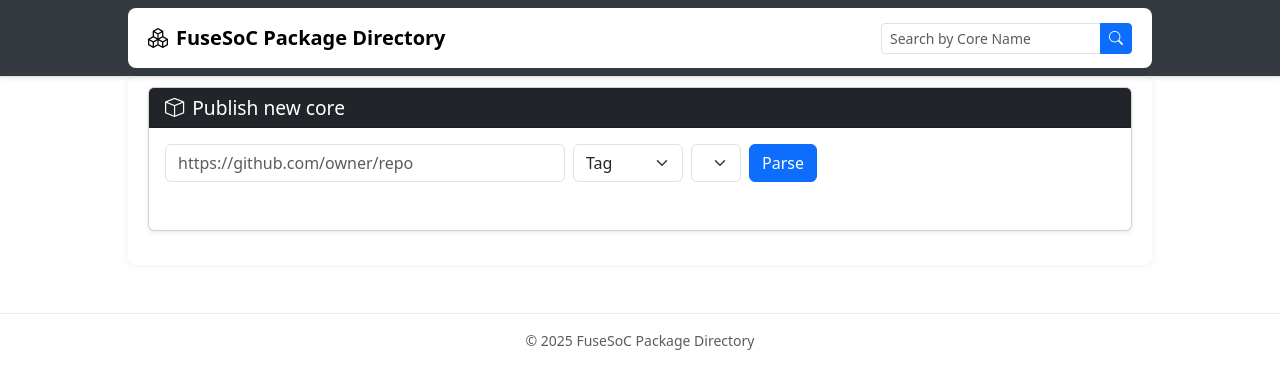
After one commit to fusesoc/fusesoc-webserver, a Django app: page /publish in a window 1280 px wide. The commit adds this page. Shown: the top 389 px of the page. Run offline with Django 5.2, Linux system fonts and the light colour scheme; lists and menus that the app fills with data are empty; some libraries are stand-ins or nearby versions.

Commit message:
Adds UI for publishing core packages from GitHub
Adds a user interface for publishing core packages directly from GitHub repositories.
This includes a form to specify the repository URL, version type (latest, tag, or commit),
and the corresponding tag or commit hash.

Introduces JavaScript functionality to fetch repository details, list .core files,
validate the selected .core file against an API endpoint, and publish it.
Also adds .gitignore entry for staticfiles directory.

```diff
--- /dev/null
+++ b/core_directory/static/js/publish_core_from_github.js
@@ -0,0 +1,508 @@
+let lastValidatedCore = null; // { blob, filename }
+
+document.addEventListener('DOMContentLoaded', function() {
+
+    /**
+     * Extracts owner and repo from a GitHub URL.
+     * @param {string} url
+     * @returns {{owner: string, repo: string}|null}
+     */
+    function getOwnerRepo(url) {
+        var match = url.match(/^https?:\/\/github\.com\/([^\/]+)\/([^\/]+?)(?:\.git)?\/?$/);
+        if (!match) return null;
+        return { owner: match[1], repo: match[2] };
+    }
+
+    /**
+     * Renders the result area with repository and core file info.
+     * @param {object} obj
+     */
+    function showResult(obj) {
+        const resultDiv = document.getElementById('result');
+        if (obj.error) {
+            resultDiv.innerHTML = `<div class="alert alert-danger">${obj.error}</div>`;
+            return;
+        }
+        let html = '';
+        if (obj.repo) {
+            html += `
+            <div class="card mb-3">
+            ${getCardHeaderHtml("bi-github", "Repository details")}
+            <div class="card-body">
+                <h5 class="card-title">
+                <a href="${obj.repo.url}" target="_blank">${obj.repo.name}</a>
+                </h5>
+                <p class="card-text">${obj.repo.description || ''}</p>
+                <p class="card-text">
+                <span class="me-3">⭐ ${obj.repo.stars}</span>
+                <span>🍴 ${obj.repo.forks}</span>
+                </p>
+            </div>
+            </div>
+            `;
+        }
+        if (obj.core_files) {
+            html += `${getCardHeaderHtml("bi-boxes", "Available cores")}`;
+            if (obj.core_files.length > 0) {
+                html += `
+                    <div class="input-group mb-3">
+                        <select id="core-file-select" class="form-select">
+                            ${obj.core_files.map(f => `<option value="${f}">${f}</option>`).join('')}
+                        </select>
+                        <button id="validate-core-btn" type="button" class="btn btn-primary">Validate</button>
+                        <button id="publish-core-btn" type="button" class="btn btn-secondary" disabled>Publish</button>
+                    </div>
+                    <div id="validate-result" style="margin-top:1em;"></div>
+                `;
+            } else {
+                html +=
+                    `<div class="alert alert-warning">
+                        <strong>No <code>.core</code> files found in the repository.</strong><br>
+                        <span class="text-muted">
+                            Note: Only <code>.core</code> files located in the root of the repository can be published.
+                        </span>
+                    </div>`;
+            }
+        }
+        // html += `<pre>${JSON.stringify(obj, null, 2)}</pre>`;
+        resultDiv.innerHTML = html;
+
+        // Add event listeners
+        const validateBtn = document.getElementById('validate-core-btn');
+        const publishBtn = document.getElementById('publish-core-btn');
+        const select = document.getElementById('core-file-select');
+
+        if (validateBtn) {
+            validateBtn.addEventListener('click', function() {
+                const coreFilePath = select.value;
+                validateCoreFile(obj, coreFilePath);
+            });
+        }
+        if (publishBtn) {
+            publishBtn.addEventListener('click', publishCoreFile);
+        }
+        if (select) {
+            select.addEventListener('change', function() {
+                // Clear validation result and disable publish when selection changes
+                document.getElementById('validate-result').innerHTML = '';
+                if (publishBtn) {
+                    publishBtn.disabled = true;
+                    publishBtn.classList.remove('btn-success');
+                    publishBtn.classList.add('btn-secondary');
+                }
+                lastValidatedCore = null;
+            });
+        }
+    }
+
+    /**
+     * Returns the card header HTML with the given title.
+     * @param {string} title
+     * @returns {string}
+     */
+    function getCardHeaderHtml(icon, title) {
+        let template = document.getElementById('card-header-template').innerHTML;
+        return template.replace(/__TITLE__/g, title).replace(/__ICON__/g, icon);
+    }
+
+    /**
+     * Clears the result display area.
+     */
+    function clearResult() {
+        document.getElementById('result').innerHTML = '';
+    }
+
+    /**
+     * Shows/hides tag and commit fields based on version type.
+     */
+    function toggleFields() {
+        const versionType = document.getElementById('version_type').value;
+        document.getElementById('tag-field').style.display = (versionType === 'tag') ? '' : 'none';
+        document.getElementById('commit-field').style.display = (versionType === 'commit') ? '' : 'none';
+    }
+
+    /**
+     * When the repo URL input loses focus (blur), fetch tags if "Tag" is selected.
+     */
+    document.getElementById('repo_url').addEventListener('blur', function() {
+        if (document.getElementById('version_type').value === 'tag') {
+            fetchTags();
+        }
+    });
+
+    /**
+     * When the version type changes, clear the result, update fields, and fetch tags if needed.
+     */
+    document.getElementById('version_type').addEventListener('change', function() {
+        clearResult();
+        toggleFields();
+        if (this.value === 'tag') {
+            fetchTags();
+        }
+    });
+
+    /**
+     * When the tag selection changes, clear the result.
+     */
+    document.getElementById('tag').addEventListener('change', clearResult);
+
+    /**
+     * When the commit input changes, clear the result.
+     */
+    document.getElementById('commit').addEventListener('input', clearResult);
+
+    /**
+     * When the repo URL input changes, clear the result.
+     */
+    document.getElementById('repo_url').addEventListener('input', clearResult);
+    /**
+     * Handles GitHub API error responses and rate limits.
+     * @param {object} data
+     * @param {string} defaultError
+     * @param {function} [showResultFn=showResult]
+     * @returns {boolean}
+     */
+    function handleGithubApiResponse(data, defaultError, showResultFn = showResult) {
+        if (data && data.message) {
+            if (data.message.includes('API rate limit exceeded')) {
+                showResultFn({ error: 'GitHub API rate limit exceeded. Please wait and try again later.' });
+            } else {
+                showResultFn({ error: `GitHub API error: ${data.message}` });
+            }
+            return false;
+        }
+        if (data === undefined || data === null) {
+            showResultFn({ error: defaultError });
+            return false;
+        }
+        return true;
+    }
+
+    /**
+     * Fetches tags for the selected repository and populates the tag select.
+     */
+    function fetchTags() {
+        clearResult();
+        const repoUrl = document.getElementById('repo_url').value;
+        const info = getOwnerRepo(repoUrl);
+        const tagSelect = document.getElementById('tag');
+        tagSelect.innerHTML = '';
+        if (!info) {
+            tagSelect.innerHTML = '<option value="">Invalid URL</option>';
+            return;
+        }
+        fetch(`https://api.github.com/repos/${info.owner}/${info.repo}/tags`)
+            .then(response => response.json())
+            .then(data => {
+                if (!handleGithubApiResponse(data, 'Error fetching tags.')) return;
+                if (Array.isArray(data) && data.length > 0) {
+                    data.forEach(tag => {
+                        const option = document.createElement('option');
+                        option.value = tag.name;
+                        option.textContent = tag.name;
+                        tagSelect.appendChild(option);
+                    });
+                } else {
+                    tagSelect.innerHTML = '<option value="">No tags found</option>';
+                }
+            })
+            .catch(err => showResult({ error: 'Error fetching tags.' }));
+    }
+
+    /**
+     * Lists all .core files in the repo at the given SHA.
+     * @param {string} owner
+     * @param {string} repo
+     * @param {string} sha
+     * @returns {Promise<string[]>}
+     */
+    async function listCoreFiles(owner, repo, sha) {
+        const treeUrl = `https://api.github.com/repos/${owner}/${repo}/git/trees/${sha}?recursive=1`;
+        try {
+            const response = await fetch(treeUrl);
+            const data = await response.json();
+            if (!handleGithubApiResponse(data, 'Error listing .core files.')) return [];
+            if (!data.tree) return [];
+            return data.tree
+                .filter(item =>
+                    item.type === 'blob' &&
+                    item.path.endsWith('.core') &&
+                    !item.path.includes('/') // Only root files
+                )
+                .map(item => item.path);
+        } catch (err) {
+            showResult({ error: 'Error listing .core files.' });
+            return [];
+        }
+    }
+
+    /**
+     * Validates the selected core file by sending it to the API.
+     * @param {object} obj
+     * @param {string} coreFilePath
+     */
+    async function validateCoreFile(obj, coreFilePath) {
+        const validateResultDiv = document.getElementById('validate-result');
+        const publishBtn = document.getElementById('publish-core-btn');
+        if (publishBtn) {
+            publishBtn.disabled = true;
+            publishBtn.classList.remove('btn-success');
+            publishBtn.classList.add('btn-secondary');
+        }
+        validateResultDiv.innerHTML = 'Validating...';
+
+        const rawUrl = `https://raw.githubusercontent.com/${obj.repo.name}/${obj.commit}/${coreFilePath}`;
+
+        let text;
+        try {
+            const response = await fetch(rawUrl);
+            if (!response.ok) {
+                if (response.status === 403) {
+                    let errMsg = 'Could not fetch core file from GitHub (403 Forbidden).';
+                    try {
+                        const errData = await response.json();
+                        if (errData && errData.message && errData.message.includes('API rate limit exceeded')) {
+                            errMsg = 'GitHub API rate limit exceeded. Please wait and try again later.';
+                        } else if (errData && errData.message) {
+                            errMsg = `GitHub API error: ${errData.message}`;
+                        }
+                    } catch {}
+                    validateResultDiv.innerHTML = `<div class="alert alert-danger">${errMsg}</div>`;
+                    return;
+                }
+                validateResultDiv.innerHTML = '<div class="alert alert-danger">Could not fetch core file from GitHub.</div>';
+                return;
+            }
+            text = await response.text();
+        } catch (err) {
+            validateResultDiv.innerHTML = '<div class="alert alert-danger">Error fetching core file.</div>';
+            return;
+        }
+
+        let coreObj;
+        try {
+            coreObj = jsyaml.load(text);
+        } catch (e) {
+            validateResultDiv.innerHTML = `<div class="alert alert-danger">Could not parse YAML: ${e}</div>`;
+            return;
+        }
+
+        if (coreObj && typeof coreObj === 'object' && 'provider' in coreObj) {
+            validateResultDiv.innerHTML =
+                `<div class="alert alert-warning">
+                    This .core file reffers to an external <code>provider</code> and therefore can not be uploaded via web interface<br>
+                    <strong>Reason:</strong> Only core files <b>without</b> a provider section are accepted. The .core file and its source files need to be located in the same repository.
+                    <strong>Hint:</strong> To publish core files reffering to a github in its provider section, please use the API directly.
+                </div>`;
+              return;
+        }
+
+        // Add provider section
+        const [owner, repo] = obj.repo.name.split('/');
+        coreObj.provider = {
+            name: "github",
+            user: owner,
+            repo: repo,
+            version: obj.commit
+        };
+
+        const newYaml = jsyaml.dump(coreObj);
+
+        const blob = new Blob([newYaml], { type: "application/x-yaml" });
+
+        const formData = new FormData();
+        formData.append('core_file', blob, coreFilePath);
+
+        let validateResponse, respText, result;
+        try {
+            validateResponse = await fetch('/api/v1/validate/', {
+                method: 'POST',
+                body: formData,
+                credentials: 'same-origin',
+            });
+            respText = await validateResponse.text();
+            try {
+                result = JSON.parse(respText);
+            } catch {
+                result = respText;
+            }
+        } catch (err) {
+            validateResultDiv.innerHTML = '<div class="alert alert-danger">Error during validation.</div>';
+            return;
+        }
+
+        if (validateResponse.ok) {
+            lastValidatedCore = { blob, filename: coreFilePath };
+            validateResultDiv.innerHTML =
+                `<div class="alert alert-success">
+                    Validation successful!<br>
+                    <pre>${JSON.stringify(result, null, 2)}</pre>
+                </div>`;
+            if (publishBtn) {
+                publishBtn.disabled = false;
+                publishBtn.classList.remove('btn-secondary');
+                publishBtn.classList.add('btn-success');
+            }
+        } else {
+            lastValidatedCore = null;
+            let errorMsg = typeof result === 'string' ? result : JSON.stringify(result, null, 2);
+            validateResultDiv.innerHTML =
+                `<div class="alert alert-danger">Validation failed:<br><pre>${errorMsg}</pre></div>`;
+            if (publishBtn) {
+                publishBtn.disabled = true;
+                publishBtn.classList.remove('btn-success');
+                publishBtn.classList.add('btn-secondary');
+            }
+        }
+    }
+
+    /**
+     * Publishes the last validated core file to the API.
+     */
+    async function publishCoreFile() {
+        if (!lastValidatedCore) return;
+        const publishBtn = document.getElementById('publish-core-btn');
+        if (publishBtn) {
+            publishBtn.disabled = true;
+            publishBtn.classList.remove('btn-success');
+            publishBtn.classList.add('btn-secondary');
+        }
+        document.getElementById('validate-result').innerHTML = 'Publishing...';
+
+        const formData = new FormData();
+        formData.append('core_file', lastValidatedCore.blob, lastValidatedCore.filename);
+
+        try {
+            const publishResponse = await fetch('/api/v1/publish/', {
+                method: 'POST',
+                body: formData,
+                credentials: 'same-origin',
+            });
+
+            const respText = await publishResponse.text();
+            let result;
+            try {
+                result = JSON.parse(respText);
+            } catch {
+                result = respText;
+            }
+
+            if (publishResponse.ok) {
+                document.getElementById('validate-result').innerHTML =
+                    `<div class="alert alert-success">Publish successful!<br><pre>${JSON.stringify(result, null, 2)}</pre></div>`;
+            } else {
+                document.getElementById('validate-result').innerHTML =
+                    `<div class="alert alert-danger">Publish failed:<br><pre>${JSON.stringify(result, null, 2)}</pre></div>`;
+            }
+        } catch (err) {
+            document.getElementById('validate-result').innerHTML = 'Error during publish.';
+        }
+    }
+
+    // --- Main Form Submission ---
+
+    document.getElementById('repo-form').addEventListener('submit', function(e) {
+        e.preventDefault();
+        clearResult();
+
+        const repoUrl = document.getElementById('repo_url').value;
+        const versionType = document.getElementById('version_type').value;
+        const info = getOwnerRepo(repoUrl);
+
+        if (!info) {
+            showResult({ error: 'Invalid GitHub URL.' });
+            return;
+        }
+
+        fetch(`https://api.github.com/repos/${info.owner}/${info.repo}`)
+            .then(response => response.json())
+            .then(repoData => {
+                if (!handleGithubApiResponse(repoData, 'Repository not found.')) return;
+
+                function processSha(sha, extra) {
+                    listCoreFiles(info.owner, info.repo, sha)
+                        .then(coreFiles => {
+                            showResult({
+                                repo: {
+                                    name: repoData.full_name,
+                                    description: repoData.description,
+                                    stars: repoData.stargazers_count,
+                                    forks: repoData.forks_count,
+                                    url: repoData.html_url,
+                                },
+                                ...extra,
+                                core_files: coreFiles,
+                            });
+                        })
+                        .catch(err => showResult({ error: 'Error listing .core files.' }));
+                }
+
+                if (versionType === 'latest') {
+                    fetch(`https://api.github.com/repos/${info.owner}/${info.repo}/commits`)
+                        .then(response => response.json())
+                        .then(data => {
+                            if (!handleGithubApiResponse(data, 'Error fetching latest commit.')) return;
+                            if (Array.isArray(data) && data.length > 0) {
+                                processSha(data[0].sha, {
+                                    type: 'latest',
+                                    commit: data[0].sha,
+                                    message: data[0].commit.message,
+                                });
+                            } else {
+                                showResult({ error: 'No commits found.' });
+                            }
+                        })
+                        .catch(err => showResult({ error: 'Error fetching latest commit.' }));
+
+                } else if (versionType === 'tag') {
+                    const tag = document.getElementById('tag').value;
+                    if (!tag) {
+                        showResult({ error: 'No tag selected.' });
+                        return;
+                    }
+                    fetch(`https://api.github.com/repos/${info.owner}/${info.repo}/tags`)
+                        .then(response => response.json())
+                        .then(data => {
+                            if (!handleGithubApiResponse(data, 'Error fetching tags.')) return;
+                            const tagObj = Array.isArray(data) ? data.find(t => t.name === tag) : null;
+                            if (tagObj) {
+                                processSha(tagObj.commit.sha, {
+                                    type: 'tag',
+                                    tag: tag,
+                                    commit: tagObj.commit.sha,
+                                });
+                            } else {
+                                showResult({ error: 'Tag not found.' });
+                            }
+                        })
+                        .catch(err => showResult({ error: 'Error fetching tag info.' }));
+
+                } else if (versionType === 'commit') {
+                    const commit = document.getElementById('commit').value;
+                    if (!commit) {
+                        showResult({ error: 'Please enter a commit hash.' });
+                        return;
+                    }
+                    fetch(`https://api.github.com/repos/${info.owner}/${info.repo}/commits/${commit}`)
+                        .then(response => response.json())
+                        .then(data => {
+                            if (!handleGithubApiResponse(data, 'Error fetching commit info.')) return;
+                            if (data && data.sha) {
+                                processSha(data.sha, {
+                                    type: 'commit',
+                                    commit: data.sha,
+                                    message: data.commit.message,
+                                });
+                            } else {
+                                showResult({ error: 'Commit not found.' });
+                            }
+                        })
+                        .catch(err => showResult({ error: 'Error fetching commit info.' }));
+                }
+            })
+            .catch(err => showResult({ error: 'Error fetching repository details.' }));
+        toggleFields();
+    });
+
+    toggleFields();
+});
--- /dev/null
+++ b/core_directory/templates/web_ui/core_publish.html
@@ -0,0 +1,52 @@
+{% extends "web_ui/base.html" %}
+{% load static %}
+{% block title_suffix %}| Publish core{% endblock %}
+{% block extra_head %}
+    <script src="{% static 'js/expandable_section.js' %}"></script>
+    <script src="https://cdn.jsdelivr.net/npm/js-yaml@4.1.0/dist/js-yaml.min.js"></script>
+    <style>
+        label { display: block; margin-top: 1em; }
+        .hidden { display: none; }
+        #result { margin-top: 2em; }
+    </style>
+{% endblock %}
+{% block content %}
+    <!-- Hidden card header template for JS use -->
+    <div id="card-header-template" style="display:none;">
+        {% include "web_ui/includes/card_header.html" with icon="bi __ICON__" title="__TITLE__" %}
+    </div>
+
+    <div class="card shadow-sm mb-4">
+        {% include "web_ui/includes/card_header.html" with icon="bi bi-box" title="Publish new core" %}
+        <div class="card-body">
+            <form id="repo-form" autocomplete="off" class="row g-2 align-items-center">
+                <div class="col-auto">
+                    <label for="repo_url" class="visually-hidden">GitHub Repository URL</label>
+                    <input type="url" id="repo_url" name="repo_url" class="form-control" style="min-width:350px; width:400px;" required placeholder="https://github.com/owner/repo">
+                </div>
+                <div class="col-auto">
+                    <label for="version_type" class="visually-hidden">Version Type</label>
+                    <select id="version_type" name="version_type" class="form-select" required>
+                        <option value="tag">Tag</option>
+                        <option value="latest">Latest</option>
+                        <option value="commit">Commit</option>
+                    </select>
+                </div>
+                <div class="col-auto" id="tag-field" style="display:none;">
+                    <label for="tag" class="visually-hidden">Tag</label>
+                    <select id="tag" name="tag" class="form-select"></select>
+                </div>
+                <div class="col-auto" id="commit-field" style="display:none;">
+                    <label for="commit" class="visually-hidden">Commit Hash</label>
+                    <input type="text" id="commit" name="commit" class="form-control" placeholder="e.g. 1a2b3c4d">
+                </div>
+                <div class="col-auto">
+                    <button type="submit" class="btn btn-primary">Parse</button>
+                </div>
+            </form>
+            <div id="result"></div>
+        </div>
+    </div>
+
+    <script src="{% static 'js/publish_core_from_github.js' %}"></script>
+{% endblock %}
--- a/core_directory/views/web_views.py
+++ b/core_directory/views/web_views.py
@@ -14,6 +14,11 @@
                       'num_vendors': Vendor.objects.count(),
                   }
                 )
+
+def core_publish(request):
+    """Render the page to publish a core."""
+    return render(request, 'web_ui/core_publish.html')
+
 
 def core_package_list(request):
     """Render a list of core packages, optionally filtered by search query."""
--- a/project/urls.py
+++ b/project/urls.py
@@ -24,8 +24,9 @@
 from core_directory.views.web_views import (
     landing,
     core_detail,
+    core_detail_by_vlnv,
     core_package_list,
-    core_detail_by_vlnv,
+    core_publish,
     vendor_list,
     vendor_detail
 )
@@ -33,6 +34,7 @@
 urlpatterns = [
 
     path('', landing, name='landing'),
+    path('publish', core_publish, name='core-publish'),
     path('core/<int:pk>/', core_detail, name='core-detail'),
 
     path('cores/', core_package_list, name='core-package-list'),
```
Also changed, not shown: core_directory/templates/web_ui/landing.html (+17 -5 lines), core_directory/tests/web_ui/tests.py (+9 -0 lines), 1 other file.
